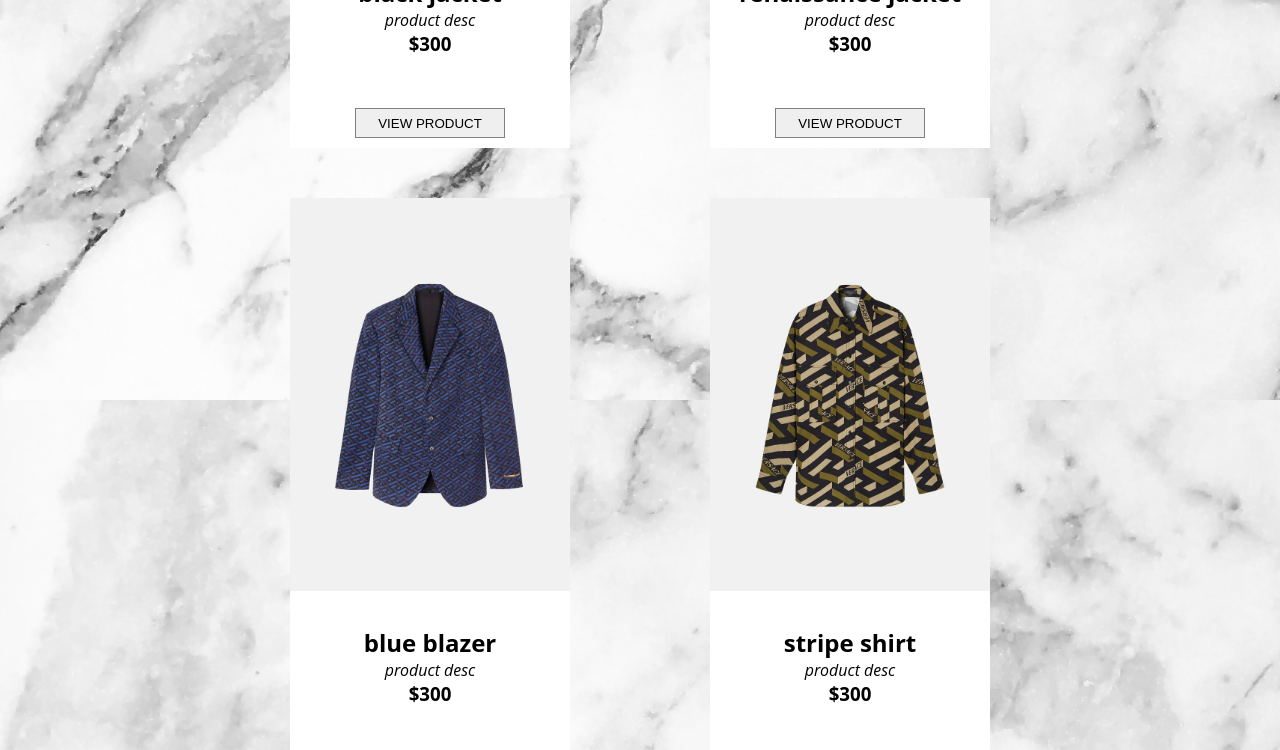
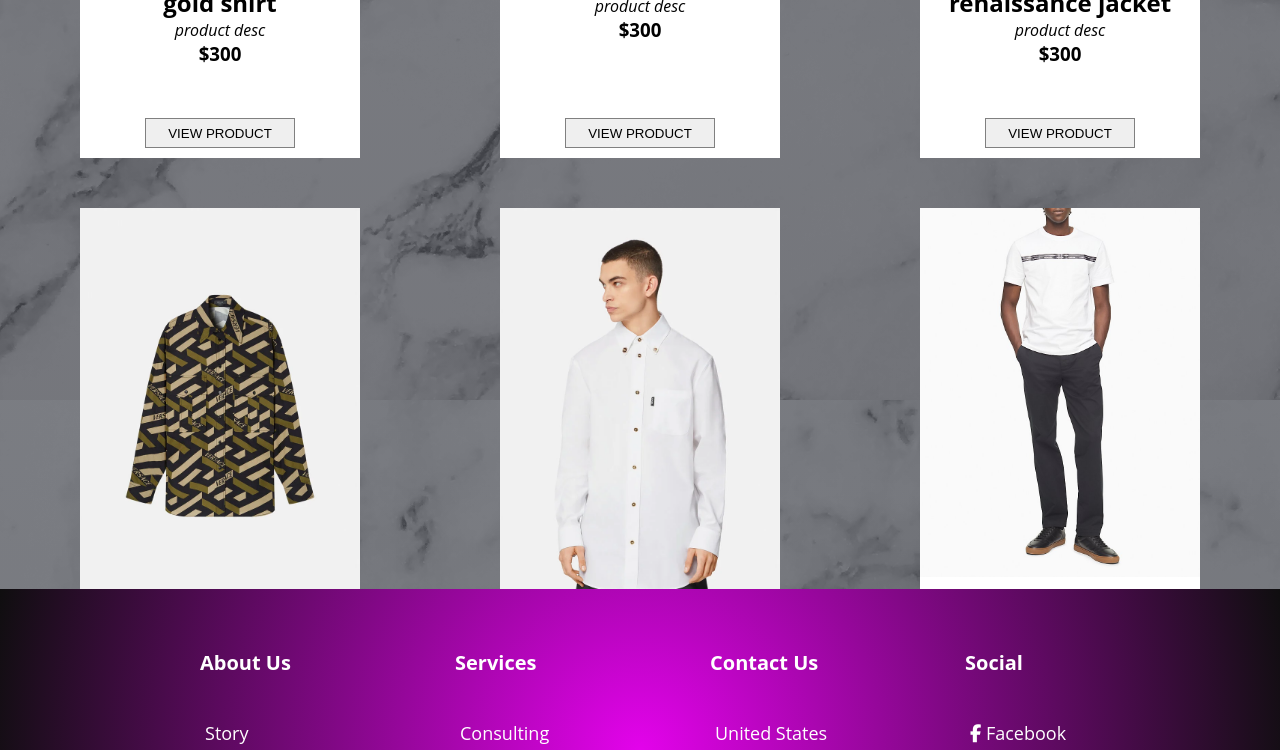
Before and after one commit to winston1337/Ecommerce-Version-2, a React (Create React App) app: page /products in a window 1280 px wide. Shown: the part 2000-2750 px from the top of the page. Built offline with nearby package versions, Linux system fonts and the light colour scheme.

Commit message:
added footer with icons

```diff
--- a/package.json
+++ b/package.json
@@ -10,6 +10,7 @@
     "react-dom": "^17.0.2",
     "react-router-dom": "^6.2.2",
     "react-scripts": "5.0.0",
+    "styled-components": "^5.3.5",
     "web-vitals": "^2.1.4"
   },
   "scripts": {
--- a/public/index.html
+++ b/public/index.html
@@ -12,6 +12,8 @@
     <link rel="apple-touch-icon" href="%PUBLIC_URL%/logo192.png" />
     <link rel="preconnect" href="https://fonts.googleapis.com">
     <link rel="preconnect" href="https://fonts.gstatic.com" crossorigin>
+    <script src="https://kit.fontawesome.com/00811a86a7.js" crossorigin="anonymous"></script>
+
 
 
     <!--
--- a/src/App.css
+++ b/src/App.css
@@ -6,7 +6,7 @@
 
 .App {
   text-align: center;
-  background-image: url("../public/marble.png");
+  background-image: linear-gradient(rgba(69, 72, 80, 0.7),rgba(60, 62, 70, 0.7)), url("../public/marble.png");
   background-attachment: fixed;
   background-size: cover;
   font-family: 'Open Sans', sans-serif;
@@ -15,14 +15,18 @@
 
 
 .cards {
-  column-width: 280px;
-  width: 700px;
+  display: flex;
+  /* flex-direction: column; */
+  /* column-width: 280px; */
+  /* width: 33%; */
   column-gap: 140px;
   margin: 0 auto;
+  justify-content: center;
+  flex-wrap: wrap;
 }
-
 .card-body:hover{
   box-shadow: 0 8px 12px 0 rgb(243, 163, 15);
+  transform: scale(1.02);
   /* background-image: url("/products/blue-blazer1.jpg"); */
 }
 .card-image{
@@ -49,6 +53,6 @@
 }
 .card-btn:hover{
   background: rgb(187, 23, 209);
-  color: white;
+  color: #fff;
   transition: 200ms ease-in;
 }
--- a/src/App.js
+++ b/src/App.js
@@ -1,18 +1,18 @@
 import './App.css';
 import Product from './components/Product';
 import Header from './components/Navbar/Header'
-import Footer from './components/Footer/Footer';
+import FooterContainer from './components/FooterText';
 
 function App() {
   return (
     <div className="App">
-      <div><Header/></div>
-      <div><Footer/></div>
+      <Header/>
+      <FooterContainer/>
       <div className="cards">
      <Product
       src="/products/beach-shirt1.jpg"
       name="beach shirt"
-      desc="beautiful design reminiscent of the nature in the amazon rainforest"
+      desc="this design encapsulates the beauty of the coral reefs"
       price="$500"/>
      <Product
       src="/products/black-dress-shirt.jpg"
--- a/src/components/Footer/Footer.css
+++ /dev/null
@@ -1,24 +0,0 @@
-.FooterItems {
-    background: rgb(55, 187, 187);
-    height: 250px;
-    text-align: center;
-    position: absolute;
-    left:0;
-    bottom:0;
-    right:0;
-    margin-bottom: -250%;
-    overflow: hidden;
-}
-.FooterItems ul {
-    list-style: none;
-    padding: 20px;
-    display: flex;
-    gap: 1rem;
-    display: inline-block;
-    border-radius: fill;
-    margin-top: 10px;
-}
-.FooterItems ul li a{
-    text-decoration: none;
-    font-size: 15px;
-}
--- a/src/components/Footer/Footer.jsx
+++ b/src/components/Footer/Footer.jsx
@@ -1,26 +1,27 @@
 import React from 'react';
-import {FooterItems} from './FooterItems';
-import './Footer.css';
+import {Wrapper, Row, Column, Link, Title, Container} from './createStyles'
 
-class Footer extends React.Component {
-    render() {
-        return(
-            <nav className="FooterItems">
-                <ul>
-                    {FooterItems.map((item, index) => {
-                        return (
-                            <ul>
-                            <li key={index}><a className='item.cName' href={item.url}>
-                                {item.title}
-                                </a>
-                            </li>
-                            </ul>
-                        )
-                    })}
-                </ul>
-            </nav>
-        )
-    }
+
+export default function Footer({children, ...restProps}) {
+    return <Container{...restProps}>{children}</Container>
 }
 
-export default Footer;
+Footer.Wrapper = function FooterWrapper({children, ...restProps}) {
+    return <Wrapper{...restProps}>{children}</Wrapper>
+}
+
+Footer.Row = function FooterRow({children, ...restProps}) {
+    return <Row{...restProps}>{children}</Row>
+}
+
+Footer.Column = function FooterColumn({children, ...restProps}) {
+    return <Column{...restProps}>{children}</Column>
+}
+
+Footer.Link = function FooterWrapper({children, ...restProps}) {
+    return <Link{...restProps}>{children}</Link>
+}
+
+Footer.Title = function FooterTitle({children, ...restProps}) {
+    return <Title{...restProps}>{children}</Title>
+}
--- /dev/null
+++ b/src/components/Footer/createStyles.jsx
@@ -0,0 +1,58 @@
+import styled from 'styled-components';
+
+export const Container = styled.div`
+    padding: 60px 60px;
+    background: radial-gradient(circle, rgb(227, 3, 235) 0%, rgb(15, 14, 15) 100%);
+    position: absolute;
+    bottom: 0;
+    left: 0;
+    right: 0;
+    margin-bottom: -165%;
+    overflow: hidden;
+`
+
+export const Wrapper = styled.div`
+    display: flex;
+    flex-direction: column;
+    justify-content: center;
+    max-width: 1000px;
+    margin: 0 auto;
+`
+export const Row = styled.div`
+    display: grid;
+    grid-template-columns: repeat(auto-fill, minmax(230px, 1fr));
+    grid-gap: 20px;
+
+    @media (max-width 1000px) {
+        grid-template-columns: repeat(auto-fill, minmax(230px, 1fr));
+    }
+`
+
+export const Column = styled.div`
+    display: flex;
+    flex-direction: column;
+    text-align: left;
+    margin-left: 60px;
+`
+
+export const Link = styled.a`
+    color: #fff;
+    padding: 5px;
+    font-size: 18px;
+    text-decoration: none;
+    // padding-right: 2em;
+    // padding-left: 1em;
+
+    &:hover {
+        color: #ff9c00;
+        transition: 200ms ease-in;
+        // cursor: pointer;
+    }
+`
+
+export const Title = styled.p`
+    font-size: 20px;
+    color: #fff;
+    margin-bottom: 40px;
+    font-weight: bold;
+`
--- /dev/null
+++ b/src/components/FooterText.jsx
@@ -0,0 +1,43 @@
+import React from 'react';
+import Footer from './Footer/Footer';
+
+
+export function FooterContainer() {
+    return(
+        <Footer>
+            <Footer.Wrapper>
+                <Footer.Row>
+                <Footer.Column>
+                    <Footer.Title>About Us</Footer.Title>
+                    <Footer.Link href="#">Story</Footer.Link>
+                    <Footer.Link href="#">Clients</Footer.Link>
+                    <Footer.Link href="#">Testimonials</Footer.Link>
+                </Footer.Column>
+                <Footer.Column>
+                    <Footer.Title>Services</Footer.Title>
+                    <Footer.Link href="#">Consulting</Footer.Link>
+                    <Footer.Link href="#">Marketing</Footer.Link>
+                    <Footer.Link href="#">Design</Footer.Link>
+                    <Footer.Link href="#">Development</Footer.Link>
+                </Footer.Column>
+                <Footer.Column>
+                    <Footer.Title>Contact Us</Footer.Title>
+                    <Footer.Link href="#">United States</Footer.Link>
+                    <Footer.Link href="#">United Kingdom</Footer.Link>
+                    <Footer.Link href="#">Canada</Footer.Link>
+                    <Footer.Link href="#">Customer Support</Footer.Link>
+                </Footer.Column>
+                <Footer.Column>
+                    <Footer.Title>Social</Footer.Title>
+                    <Footer.Link href="#"><i class="fa-brands fa-facebook-f"></i> Facebook</Footer.Link>
+                    <Footer.Link href="#"><i class="fa-brands fa-instagram"></i> Instagram</Footer.Link>
+                    <Footer.Link href="#"><i class="fa-brands fa-youtube"></i> YouTube</Footer.Link>
+                    <Footer.Link href="#"><i class="fa-brands fa-twitter"></i> Twitter</Footer.Link>
+                </Footer.Column>
+                </Footer.Row>
+            </Footer.Wrapper>
+        </Footer>
+    )
+}
+
+export default FooterContainer;
--- a/src/components/Navbar/Header.css
+++ b/src/components/Navbar/Header.css
@@ -1,6 +1,6 @@
 .NavbarItems {
-    background: rgb(55, 187, 187);
-    height: 120px;
+    background: radial-gradient(circle, rgb(255, 170, 12) 0%, rgb(19, 18, 19) 100%);
+    height: 130px;
     text-align: center;
     margin-bottom: 10%;
 }
--- a/src/components/Navbar/Header.jsx
+++ b/src/components/Navbar/Header.jsx
@@ -3,12 +3,18 @@ import {MenuItems} from './MenuItems';
 import './Header.css';
 
 class Navbar extends React.Component {
+    state = {clicked : false}
+
+    handleClick = () => {
+        this.setState({clicked: !this.state.clicked})
+    }
+
     render() {
         return(
             <nav className="NavbarItems">
-                <h1 className="navbar-logo">APEX APPAREL<i className='google fonts'></i></h1>
-                <div className="menu-icon">
-
+                <h1 className="navbar-logo">ROYAL APPAREL<i className=''></i></h1>
+                <div className="menu-icon" onClick={this.handleClick}>
+                    <i className={this.state.clicked ? 'fa-solid fa-xmark' : 'fa-solid fa-bars'}></i>
                 </div>
                 <ul>
                     {MenuItems.map((item, index) => {
--- a/src/index.js
+++ b/src/index.js
@@ -3,6 +3,7 @@ import ReactDOM from 'react-dom';
 import './index.css';
 import App from './App';
 import reportWebVitals from './reportWebVitals';
+
 
 ReactDOM.render(
   <React.StrictMode>
```
Also changed, not shown: 1 other file (tests, documents, lock files or other folders).
